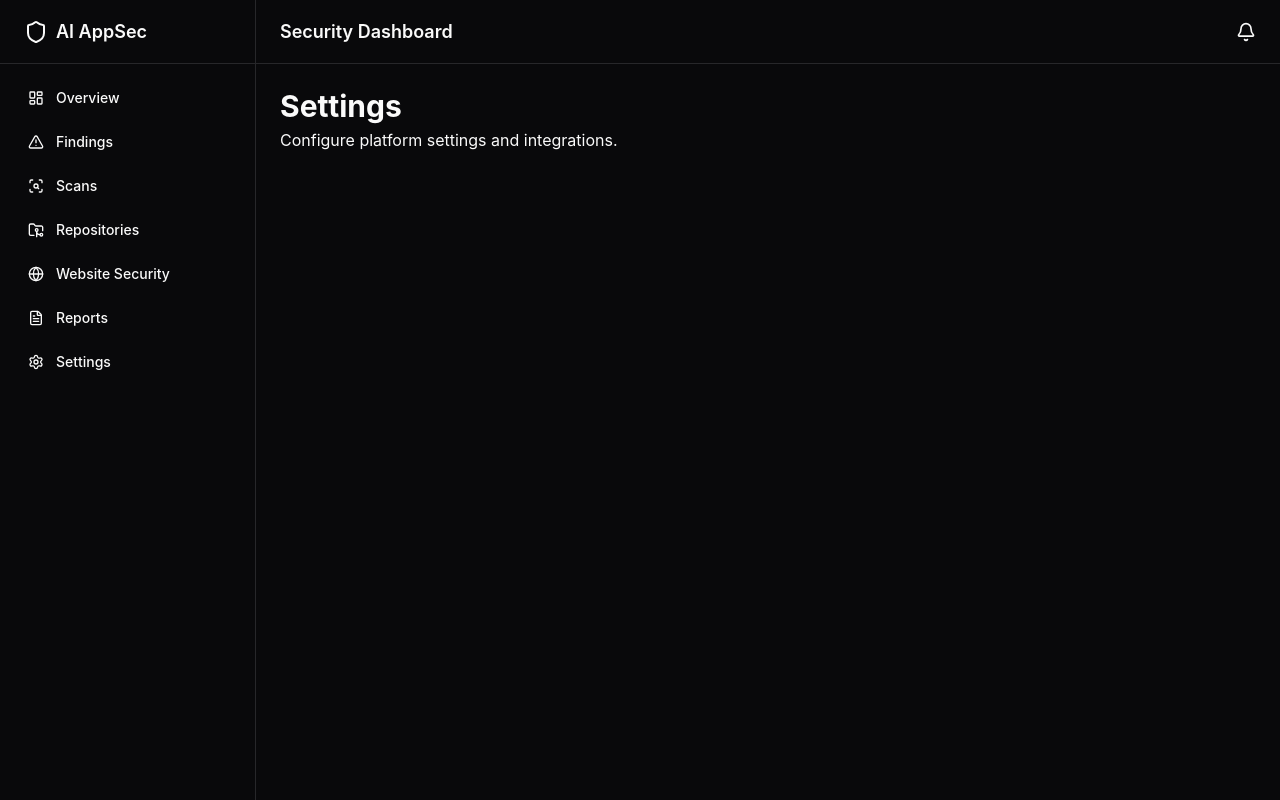
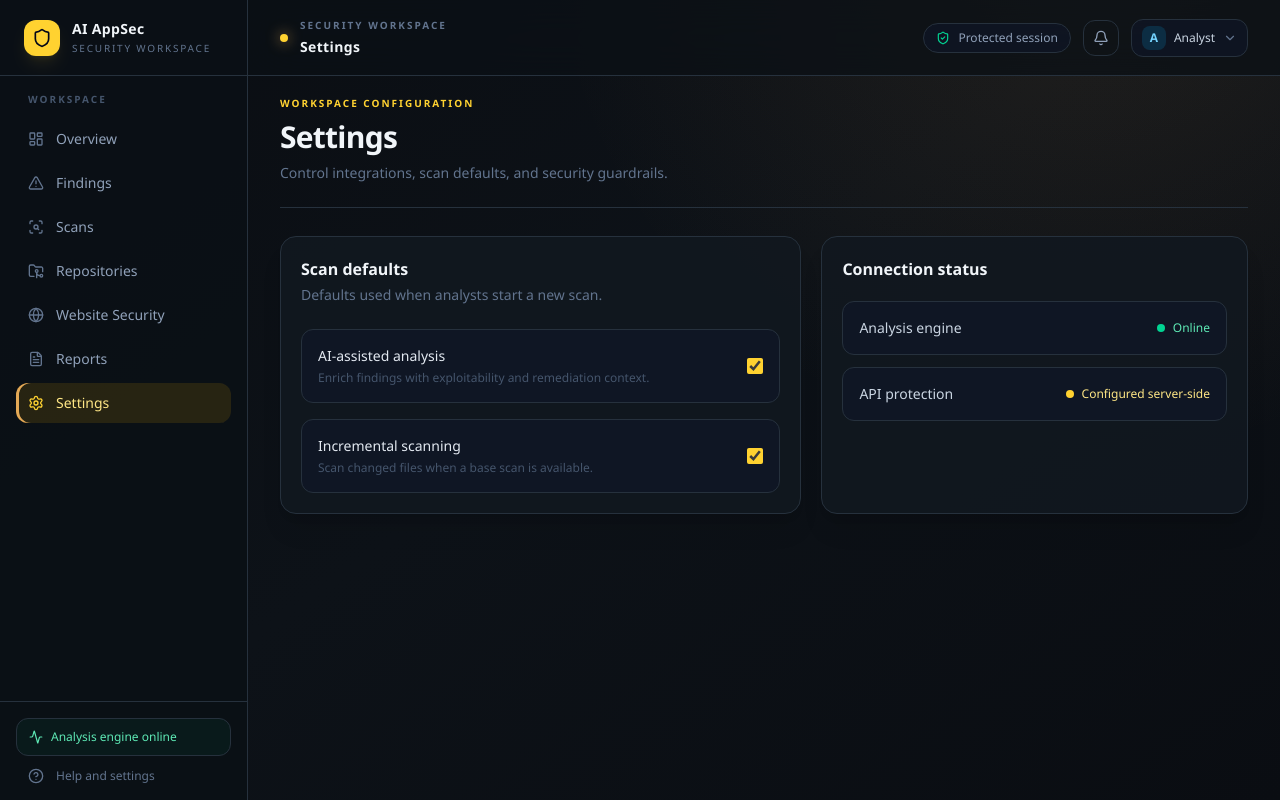
Before and after one commit to Suresh-Nagvanshi/ai-appsec-platform, a Next.js app in the folder frontend/: page /settings in a window 1280 px wide. Built offline with nearby package versions, Linux system fonts and the light colour scheme.

Commit message:
feat: redesign security platform UI

```diff
--- a/frontend/src/app/(dashboard)/settings/page.tsx
+++ b/frontend/src/app/(dashboard)/settings/page.tsx
@@ -1,8 +1,11 @@
 export default function SettingsPage() {
   return (
-    <div>
-      <h1 className="text-3xl font-bold">Settings</h1>
-      <p className="text-muted-foreground mt-1">Configure platform settings and integrations.</p>
+    <div className="mx-auto w-full max-w-[1100px] space-y-7">
+      <div className="border-b border-slate-800/80 pb-6"><p className="text-[10px] font-semibold uppercase tracking-[0.2em] text-amber-300">Workspace configuration</p><h1 className="mt-2 text-3xl font-semibold tracking-tight text-slate-100">Settings</h1><p className="mt-2 text-sm text-slate-500">Control integrations, scan defaults, and security guardrails.</p></div>
+      <div className="grid gap-5 lg:grid-cols-[1.1fr_0.9fr]">
+        <section className="rounded-2xl border border-slate-800 bg-[#111820]/90 p-5 shadow-xl shadow-black/10"><h2 className="text-base font-semibold text-slate-100">Scan defaults</h2><p className="mt-1 text-sm text-slate-500">Defaults used when analysts start a new scan.</p><div className="mt-6 space-y-4"><label className="flex items-center justify-between gap-4 rounded-xl border border-slate-800 bg-slate-900/50 p-4 text-sm text-slate-300"><span><span className="block font-medium text-slate-200">AI-assisted analysis</span><span className="mt-1 block text-xs text-slate-600">Enrich findings with exploitability and remediation context.</span></span><input type="checkbox" defaultChecked className="h-4 w-4 accent-amber-300" /></label><label className="flex items-center justify-between gap-4 rounded-xl border border-slate-800 bg-slate-900/50 p-4 text-sm text-slate-300"><span><span className="block font-medium text-slate-200">Incremental scanning</span><span className="mt-1 block text-xs text-slate-600">Scan changed files when a base scan is available.</span></span><input type="checkbox" defaultChecked className="h-4 w-4 accent-amber-300" /></label></div></section>
+        <section className="rounded-2xl border border-slate-800 bg-[#111820]/90 p-5 shadow-xl shadow-black/10"><h2 className="text-base font-semibold text-slate-100">Connection status</h2><div className="mt-5 space-y-3"><div className="flex items-center justify-between rounded-xl border border-slate-800 bg-slate-900/50 p-4"><span className="text-sm text-slate-300">Analysis engine</span><span className="inline-flex items-center gap-2 text-xs text-emerald-300"><span className="h-2 w-2 rounded-full bg-emerald-400" />Online</span></div><div className="flex items-center justify-between rounded-xl border border-slate-800 bg-slate-900/50 p-4"><span className="text-sm text-slate-300">API protection</span><span className="inline-flex items-center gap-2 text-xs text-amber-200"><span className="h-2 w-2 rounded-full bg-amber-300" />Configured server-side</span></div></div></section>
+      </div>
     </div>
   );
 }
--- a/frontend/src/app/globals.css
+++ b/frontend/src/app/globals.css
@@ -1,34 +1,34 @@
 @import "tailwindcss";
 
 :root {
---background: #09090b;
---foreground: #fafafa;
+--background: #0a0d12;
+--foreground: #f5f7fa;
 
---card: #111113;
---card-foreground: #fafafa;
+--card: #11161d;
+--card-foreground: #f5f7fa;
 
---popover: #111113;
---popover-foreground: #fafafa;
+--popover: #121820;
+--popover-foreground: #f5f7fa;
 
---primary: #fafafa;
---primary-foreground: #09090b;
+--primary: #f0b35a;
+--primary-foreground: #17110a;
 
---secondary: #18181b;
---secondary-foreground: #fafafa;
+--secondary: #18212b;
+--secondary-foreground: #f5f7fa;
 
---muted: #18181b;
---muted-foreground: #a1a1aa;
+--muted: #151c24;
+--muted-foreground: #8995a4;
 
---accent: #27272a;
---accent-foreground: #fafafa;
+--accent: #24313d;
+--accent-foreground: #f5f7fa;
 
---border: #27272a;
---input: #27272a;
---ring: #3f3f46;
+--border: #26313d;
+--input: #26313d;
+--ring: #d99a4e;
 
---destructive: #ef4444;
---warning: #f59e0b;
---success: #22c55e;
+--destructive: #ef6a68;
+--warning: #e7ae55;
+--success: #54c79a;
 }
 
 * {
@@ -37,16 +37,14 @@
 
 html,
 body {
-background: var(--background);
+background:
+  radial-gradient(circle at 85% -10%, rgba(217, 154, 78, 0.10), transparent 34rem),
+  linear-gradient(145deg, #0a0d12 0%, #0d1218 48%, #0a0d12 100%);
 color: var(--foreground);
 
 min-height: 100vh;
 
-font-family:
-Inter,
-Arial,
-Helvetica,
-sans-serif;
+font-family: "Space Grotesk", "Avenir Next", "Segoe UI", sans-serif;
 
 text-rendering: optimizeLegibility;
 
@@ -77,6 +75,17 @@ background: #3f3f46;
 }
 
 ::selection {
-background: #27272a;
-color: #fafafa;
+background: rgba(217, 154, 78, 0.30);
+color: #fff7e9;
 }
+
+button,
+a,
+input,
+select {
+  -webkit-tap-highlight-color: transparent;
+}
+
+::placeholder {
+  color: #667382;
+}
--- a/frontend/src/components/layout/dashboard-shell.tsx
+++ b/frontend/src/components/layout/dashboard-shell.tsx
@@ -6,11 +6,11 @@ export function DashboardShell({
 }: {
   children: React.ReactNode;
 }) {
-  return (<div className="flex h-screen overflow-hidden"> <Sidebar />
-    <div className="flex flex-1 flex-col overflow-hidden">
+  return (<div className="flex min-h-screen overflow-hidden bg-transparent"> <Sidebar />
+    <div className="flex min-w-0 flex-1 flex-col overflow-hidden">
       <Navbar />
 
-      <main className="flex-1 overflow-auto p-6">
+      <main className="flex-1 overflow-auto px-4 pb-24 pt-5 sm:px-6 sm:pb-10 lg:px-8">
         {children}
       </main>
     </div>
--- a/frontend/src/components/layout/navbar.tsx
+++ b/frontend/src/components/layout/navbar.tsx
@@ -1,17 +1,13 @@
-import { Bell } from "lucide-react";
+"use client";
+
+import { Bell, ChevronDown, ShieldCheck } from "lucide-react";
+import { usePathname } from "next/navigation";
 
 export function Navbar() {
-  return (<header
-    className="
-     flex h-16 items-center justify-between
-     border-b border-zinc-800 px-6
-     bg-zinc-950
-   "
-  > <div> <h1 className="text-lg font-semibold">
-    Security Dashboard </h1> </div>
-    <div className="flex items-center gap-4">
-      <Bell className="h-5 w-5 cursor-pointer" />
-    </div>
-  </header>
-  );
+  const pathname = usePathname();
+  const section = pathname === "/" ? "Overview" : (pathname.split("/")[1]?.replaceAll("-", " ") || "Workspace").replace(/^./, (character) => character.toUpperCase());
+  return <header className="flex min-h-[76px] items-center justify-between border-b border-slate-800/80 bg-[#0b1016]/75 px-4 backdrop-blur-xl sm:px-6 lg:px-8">
+    <div className="flex items-center gap-3"><div className="h-2 w-2 rounded-full bg-amber-300 shadow-[0_0_14px_rgba(228,169,86,0.8)]" /><div><p className="text-[10px] font-semibold uppercase tracking-[0.2em] text-slate-500">Security workspace</p><h1 className="mt-1 text-sm font-semibold capitalize tracking-wide text-slate-100">{section}</h1></div></div>
+    <div className="flex items-center gap-3"><div className="hidden items-center gap-2 rounded-full border border-slate-800 bg-slate-900/60 px-3 py-1.5 text-xs text-slate-400 sm:flex"><ShieldCheck className="h-3.5 w-3.5 text-emerald-400" />Protected session</div><button aria-label="Notifications" className="flex h-9 w-9 items-center justify-center rounded-xl border border-slate-800 text-slate-400 transition-colors hover:bg-slate-800 hover:text-slate-100"><Bell className="h-4 w-4" /></button><button className="flex items-center gap-2 rounded-xl border border-slate-800 bg-slate-900/60 px-2.5 py-1.5 text-xs text-slate-300 hover:bg-slate-800"><span className="flex h-6 w-6 items-center justify-center rounded-lg bg-sky-400/15 font-semibold text-sky-300">A</span><span className="hidden sm:block">Analyst</span><ChevronDown className="hidden h-3.5 w-3.5 text-slate-500 sm:block" /></button></div>
+  </header>;
 }
--- a/frontend/src/components/layout/sidebar.tsx
+++ b/frontend/src/components/layout/sidebar.tsx
@@ -1,6 +1,7 @@
 "use client";
 
 import Link from "next/link";
+import { usePathname } from "next/navigation";
 
 import {
   LayoutDashboard,
@@ -11,6 +12,8 @@ import {
   Settings,
   Shield,
   Globe,
+  CircleHelp,
+  Activity,
 } from "lucide-react";
 
 const navigation = [
@@ -52,34 +55,36 @@ const navigation = [
 ];
 
 export function Sidebar() {
-  return (<aside className="hidden md:flex w-64 flex-col border-r border-zinc-800 bg-zinc-950"> <div className="flex h-16 items-center border-b border-zinc-800 px-6"> <div className="flex items-center gap-2"> <Shield className="h-6 w-6" />
-    <span className="text-lg font-semibold">
-      AI AppSec
-    </span>
-  </div>
-  </div>
-
-    <nav className="flex-1 p-4 space-y-2">
-      {navigation.map((item) => {
+  const pathname = usePathname();
+  const renderLinks = (mobile = false) => navigation.map((item) => {
         const Icon = item.icon;
-
+        const active = item.href === "/" ? pathname === "/" : pathname.startsWith(item.href);
         return (
-          <Link
-            key={item.name}
-            href={item.href}
-            className="
-            flex items-center gap-3 rounded-lg
-            px-3 py-2 text-sm font-medium
-            transition-colors
-            hover:bg-zinc-900
-          "
-          >
-            <Icon className="h-4 w-4" />
+          <Link key={item.name} href={item.href} className={`group flex items-center gap-3 rounded-xl px-3 py-2.5 text-sm font-medium transition-all ${active ? "bg-amber-400/12 text-amber-200 shadow-[inset_3px_0_0_#e4a956]" : "text-slate-400 hover:bg-slate-800/60 hover:text-slate-100"} ${mobile ? "min-w-max" : ""}`}>
+            <Icon className={`h-4 w-4 ${active ? "text-amber-300" : "text-slate-500 group-hover:text-slate-300"}`} />
             {item.name}
           </Link>
         );
-      })}
+      });
+
+  return (<>
+  <aside className="hidden w-[248px] shrink-0 flex-col border-r border-slate-800/80 bg-[#0b1016]/90 md:flex">
+    <div className="flex h-[76px] items-center border-b border-slate-800/80 px-6">
+      <div className="flex items-center gap-3">
+        <div className="flex h-9 w-9 items-center justify-center rounded-xl bg-amber-300 text-slate-950 shadow-lg shadow-amber-300/10"><Shield className="h-5 w-5" /></div>
+        <div><span className="block text-sm font-semibold tracking-wide text-slate-100">AI AppSec</span><span className="mt-0.5 block text-[10px] uppercase tracking-[0.18em] text-slate-500">Security workspace</span></div>
+      </div>
+    </div>
+
+    <nav className="flex-1 space-y-1 p-4">
+      <p className="mb-3 px-3 text-[10px] font-semibold uppercase tracking-[0.2em] text-slate-600">Workspace</p>
+      {renderLinks()}
     </nav>
+    <div className="space-y-3 border-t border-slate-800/80 p-4">
+      <div className="flex items-center gap-2 rounded-xl border border-emerald-500/15 bg-emerald-500/[0.06] px-3 py-2.5 text-xs text-emerald-300"><Activity className="h-3.5 w-3.5" />Analysis engine online</div>
+      <Link href="/settings" className="flex items-center gap-3 px-3 text-xs text-slate-500 transition-colors hover:text-slate-200"><CircleHelp className="h-4 w-4" />Help and settings</Link>
+    </div>
   </aside>
-  );
+  <div className="fixed inset-x-0 bottom-0 z-40 overflow-x-auto border-t border-slate-800/90 bg-[#0b1016]/95 px-2 py-2 backdrop-blur-xl md:hidden"><nav className="flex min-w-max gap-1">{renderLinks(true)}</nav></div>
+  </>);
 }
```
Also changed, not shown: frontend/src/app/(dashboard)/page.tsx (+7 -7 lines), frontend/src/app/(dashboard)/scans/[id]/page.tsx (+36 -37 lines), frontend/src/components/dashboard/recent-findings.tsx (+17 -14 lines), frontend/src/components/dashboard/security-posture-chart.tsx (+12 -11 lines), frontend/src/components/dashboard/stats-cards.tsx (+10 -10 lines).
